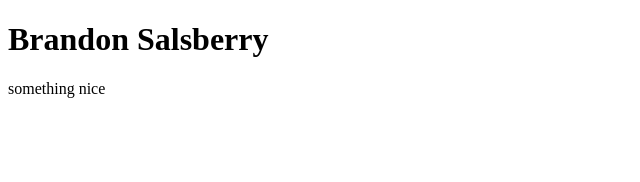
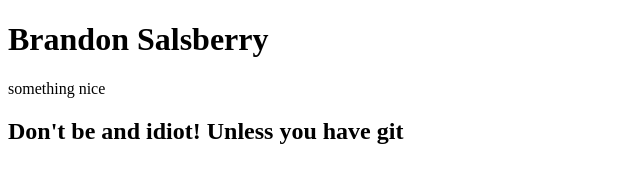
Before and after one commit to IOI655321sorrento/flexbox-assignment, a plain HTML site: page index.html in a window 1280 px wide. Shown: the whole page, without its empty margins (0-640 px from the left). Drawn offline with Linux system fonts and the light colour scheme.

Commit message:
Don't be an idiot! unless you have git.

```diff
--- a/index.html
+++ b/index.html
@@ -7,5 +7,6 @@
 <body>
 <h1>Brandon Salsberry</h1>
 <p>something nice</p>
+<h2>Don't be and idiot! Unless you have git</h2>
 </body>
 </html>
```
